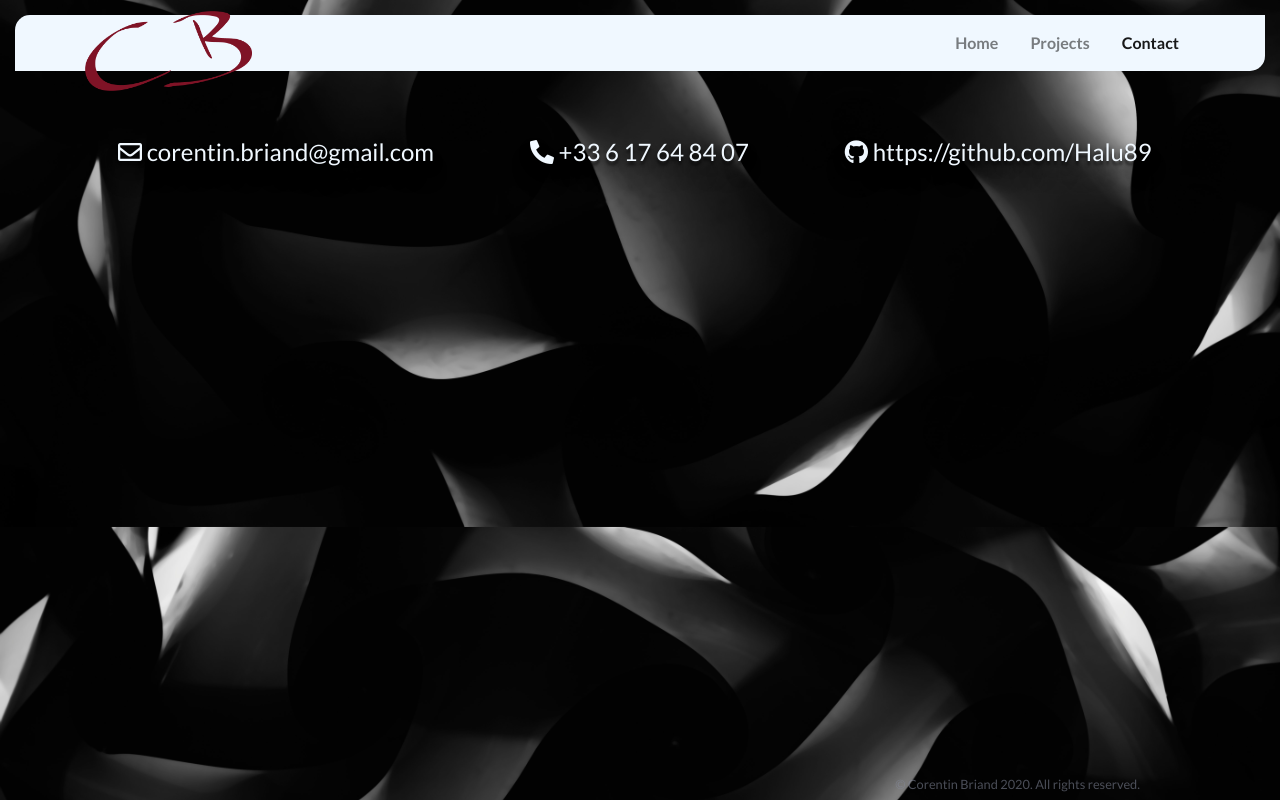
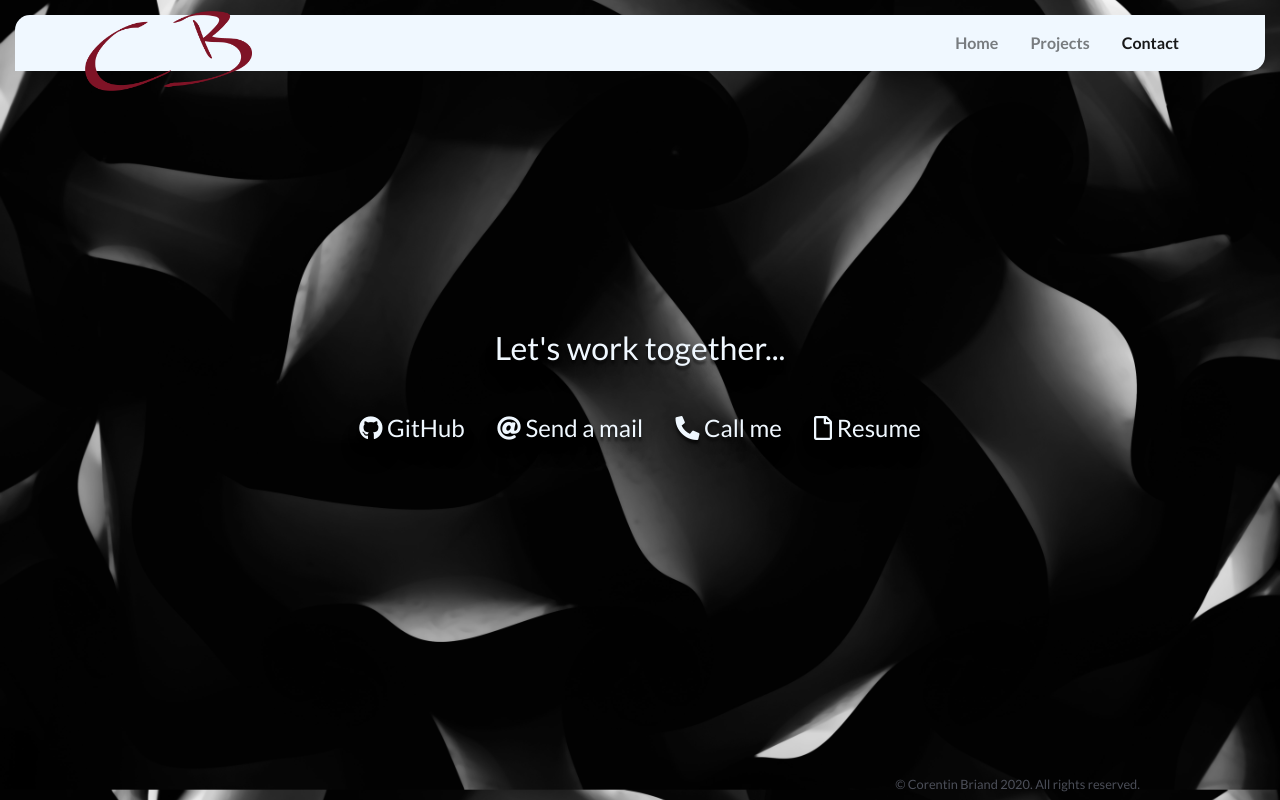
Before and after one commit to Halu89/portfoliov2, a plain HTML site: page contact.html in a window 1280 px wide. Drawn offline with nearby package versions, Linux system fonts and the light colour scheme.

Commit message:
fixed contact page

```diff
--- a/contact.html
+++ b/contact.html
@@ -47,15 +47,39 @@
         </nav>
     </header>
 
-    <main class="container" id='contact'>
-        <div class="row">
-            <p class="px-5"><i class="far fa-envelope"></i>  corentin.briand@gmail.com</p>
-            <p class="px-5"><i class="fas fa-phone-alt"></i>  +33 6 17 64 84 07</p>
-            <p class="px-5"><i class="fab fa-github"></i> <a href="https://github.com/Halu89">https://github.com/Halu89</a> </p>
+    <section id="contact" class="contact-section">
+        <div class="contact-section-header pb-2 pb-lg-4 text-center">
+            <h2>Let's work together...</h2>
+        </div>
+        <div class="contact-links">
+            <a id="profile-link" href="https://github.com/halu89" target="_blank" class="btn contact-details"><i
+                    class="fab fa-github"></i>&nbsp;GitHub</a>
+            <a href="mailto:corentin.briand@gmail.com" class="btn contact-details"><i class="fas fa-at"></i>&nbsp;Send a
+                mail</a>
+            <a href="tel:+33617648407" class="btn contact-details"><i class="fas fa-phone-alt"></i>&nbsp;Call me</a>
+            <a href="static/CV_Corentin_Briand.pdf" class="btn contact-details" target="_blank"><i class=" far fa-file"></i>&nbsp;Resume</a>
+        </div>
+    </section>
+    <!-- <main class="container" id='contact2'>
+        <div class="row justify-content-between">
+            <div class="card">
+                <div class="card-body contact-card align-items-center">
+                    <i class="far fa-envelope"></i>&nbsp;corentin.briand@gmail.com</p>
+                </div>
+            </div>
+            <div class="col-lg-4 align-items-center contact-card">
+                <p class="text-center"><i class="far fa-envelope"></i>&nbsp;corentin.briand@gmail.com</p>
+            </div>
+            <div class="col-lg-4 align-items-center contact-card">
+                <p class="text-center"><i class="fas fa-phone-alt"></i>&nbsp;+33 6 17 64 84 07</p>
+            </div>
+            <div class="col-lg-4 align-items-center contact-card">
+                <p class="text-center"><i class="fab fa-github"></i>&nbsp;<a href="https://github.com/Halu89">https://github.com/Halu89</a> </p>
+            </div>
 
         </div>
 
-    </main>
+    </main> -->
 
     <footer class='container text-right'>
         <small>&copy; Corentin Briand 2020. All rights reserved.</small>
--- a/style.css
+++ b/style.css
@@ -8,7 +8,9 @@ body {
     color: aliceblue;
 }
 
-
+main.container {
+    height: 80%;
+}
 
 main {
     padding-top: 5%;
@@ -55,14 +57,20 @@ a {
 }
 
 #contact {
-    font-size: 1.5rem;
+    font-size: 2rem;
     text-shadow:    0px 4px 3px rgba(0, 0, 0, 0.6),
     0px 8px 13px rgba(0,0,0,0.2),
     0px 18px 23px rgba(0,0,0,0.2);
+    height: 80vh;
+    display: flex;
+    flex-direction: column;
+    align-items: center;
+    justify-content: center;
 }
 
 #contact a {
     color: aliceblue;
+    font-size: 1.5rem;
 }
 
 #navbarNav img {
@@ -80,6 +88,10 @@ footer {
 @media (max-width : 600px) {
     footer {
         position: static;
+    }
+    #contact .contact-links {
+        display: flex;
+        flex-direction: column;
     }
 }
 
```
Also changed, not shown: 1 other file. Lines whose indentation alone changed are shown as unchanged.
